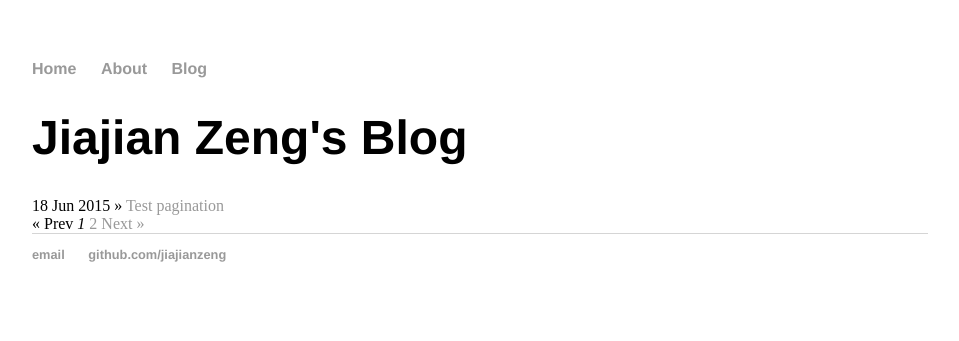
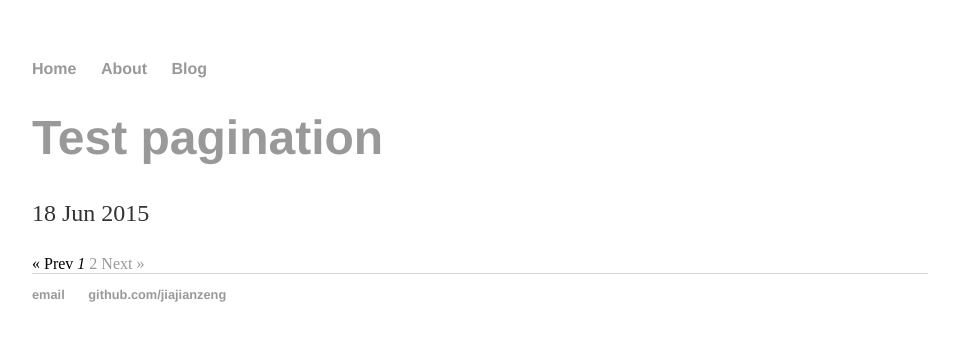
Before and after one commit to JiajianZeng/jiajianzeng.github.io, a Jekyll site: the page built from blog/index.html, in a window 1280 px wide. Shown: the top 341 px of the page, without its empty margins (160-1119 px from the left). Built offline with Jekyll 4.4.1, drawn with Linux system fonts in a browser that asks for light colours; the list of posts is cut into pages by our own code.

Commit message:
Update index.html

```diff
--- a/blog/index.html
+++ b/blog/index.html
@@ -2,10 +2,14 @@
 layout: default
 title: Jiajian Zeng's Blog
 ---
-<h1>{{ page.title }}</h1>
+<!--<h1>{{ page.title }}</h1>-->
 <!-- This loops through the paginated posts -->
 {% for post in paginator.posts %}
-  <span>{{ post.date | date_to_string }}</span> » <a href="{{ post.url }}" title="{{ post.title }}">{{ post.title }}</a>
+  <h1><a href="{{ post.url }}">{{ post.title }}</a></h1>
+  <p class="author">
+    <span class="date">{{ post.date | date_to_string }}</span>
+  </p>
+  <!--<span>{{ post.date | date_to_string }}</span> » <a href="{{ post.url }}" title="{{ post.title }}">{{ post.title }}</a>-->
 {% endfor %}
 
 <!-- Pagination links -->
@@ -34,16 +38,3 @@ title: Jiajian Zeng's Blog
   {% endif %}
 </div>
 {% endif %}
-<!--<div class="pagination">
-  {% if paginator.previous_page %}
-    <a href="{{ paginator.previous_page_path }}" class="previous">Previous</a>
-  {% else %}
-    <span class="previous">Previous</span>
-  {% endif %}
-  <span class="page_number ">Page: {{ paginator.page }} of {{ paginator.total_pages }}</span>
-  {% if paginator.next_page %}
-    <a href="{{ paginator.next_page_path }}" class="next">Next</a>
-  {% else %}
-    <span class="next ">Next</span>
-  {% endif %}
-</div>-->
```
